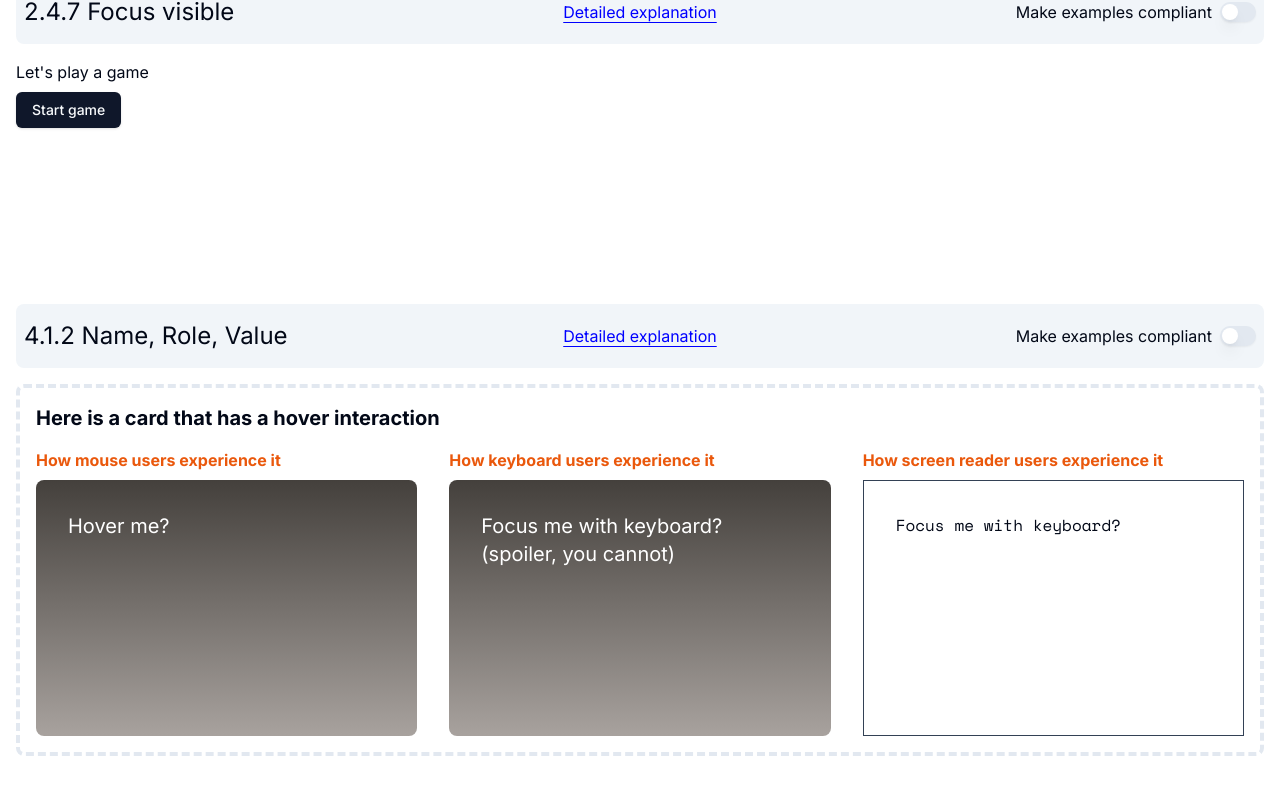
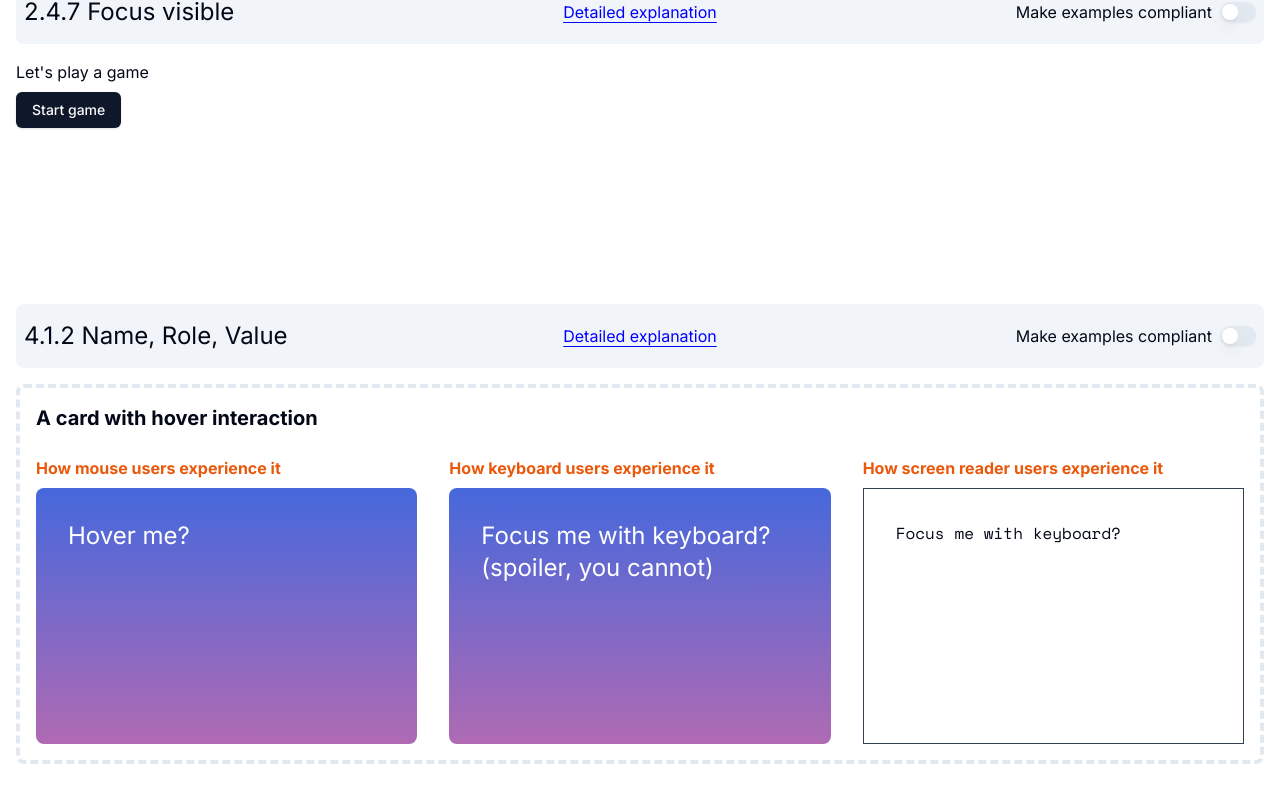
Before and after one commit to vivek-g-browserstack/interactive-wcag-examples, a Next.js app: page / in a window 1280 px wide. Shown: the part 1483-2285 px from the top of the page. Built offline with nearby package versions, Linux system fonts and the light colour scheme.

Commit message:
Tweak colours and update text

```diff
--- a/src/components/SCs/NameRoleValue/broken/HoverableCardBroken.tsx
+++ b/src/components/SCs/NameRoleValue/broken/HoverableCardBroken.tsx
@@ -1,13 +1,13 @@
 export function HoverableCardBroken({ interactionMethod }: { interactionMethod: "mouse" | "keyboard" }) {
     return (
-        <div className="h-64 p-8 bg-gradient-to-b from-stone-700 to-stone-400 rounded-lg text-white group">
-            <h4 className="text-xl mb-4 group-hover:font-bold">
+        <div className="h-64 p-8 bg-gradient-to-b from-[#4568DC] to-[#B06AB3] rounded-lg text-white group">
+            <h4 className="text-2xl mb-4 group-hover:hidden">
                 {interactionMethod === "mouse" && `Hover me?`}
                 {interactionMethod === "keyboard" && `Focus me with keyboard? (spoiler, you cannot)`}
             </h4>
             <p className="hidden group-hover:block animate__animated animate__fadeIn animate__fast">
                 {interactionMethod === "mouse"
-                    ? ` This is one of those fancy cards on home pages. They show you more text on hover and sprinkle some more interaction magic.`
+                    ? `This is one of those fancy cards on home pages. They change on hover and might also sprinkle some interaction magic.`
                     : `I said keyboard focus and yet here we are, hovering`}
 
             </p>
--- a/src/components/SCs/NameRoleValue/fixed/HoverableCardFixed.tsx
+++ b/src/components/SCs/NameRoleValue/fixed/HoverableCardFixed.tsx
@@ -1,16 +1,17 @@
 export function HoverableCardFixed({ interactionMethod }: { interactionMethod: "mouse" | "keyboard" }) {
+    const randomNumber = Math.floor((Math.random() * 1000))
     return (
         <button
-            className="text-left flex flex-col items-start w-full h-64 p-8 bg-gradient-to-b from-stone-700 to-stone-400 rounded-lg text-white group hover:cursor-default"
+            className="text-left flex flex-col items-start w-full h-64 p-8 bg-gradient-to-b from-[#4568DC] to-[#B06AB3] rounded-lg text-white group cursor-default"
             aria-label={interactionMethod === "mouse" ? `Hover me?` : `Focus me with keyboard?`}
-            aria-describedby="hover-card-description"
+            aria-describedby={`hover-card-description-${randomNumber}`}
         >
-            <h4 id="hover-card-title" className="text-xl mb-4 group-hover:font-bold group-focus-within:font-bold">
+            <h4 id="hover-card-title" className="text-2xl mb-4 group-hover:hidden group-focus-within:hidden">
                 {interactionMethod === "mouse" && `Hover me?`}
                 {interactionMethod === "keyboard" && `Focus me with keyboard?`}
             </h4>
-            <p id="hover-card-description" className="hidden group-hover:block group-focus-within:block animate__animated animate__fadeIn animate__fast">
-                This is one of those fancy cards on home pages. They show you more text on hover and sprinkle some more interaction magic.
+            <p id={`hover-card-description-${randomNumber}`} className="hidden group-hover:block group-focus-within:block animate__animated animate__fadeIn animate__fast">
+                This is one of those fancy cards on home pages. They change on hover and might also sprinkle some interaction magic.
             </p>
         </button>
     )
--- a/src/components/SCs/NameRoleValue/index.tsx
+++ b/src/components/SCs/NameRoleValue/index.tsx
@@ -26,7 +26,7 @@ export function NameRoleValue() {
                 <div
                     className="p-4 rounded-lg border-4 border-dashed border-slate-200"
                 >
-                    <h2 className="text-xl mb-4 font-bold">Here is a card that has a hover interaction</h2>
+                    <h2 className="text-xl mb-6 font-bold">A card with hover interaction</h2>
                     <div className="grid grid-cols-3 gap-8">
                         <div>
                             <h3 className="font-bold mb-2 text-orange-600">How mouse users experience it</h3>
```
